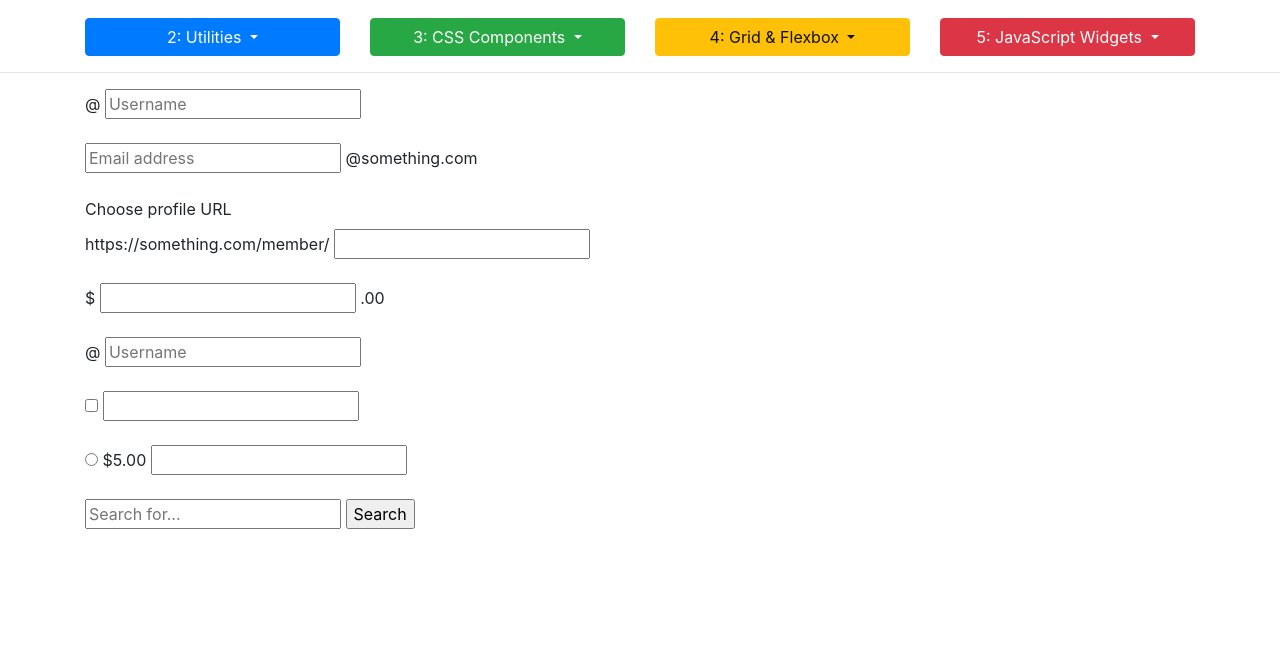
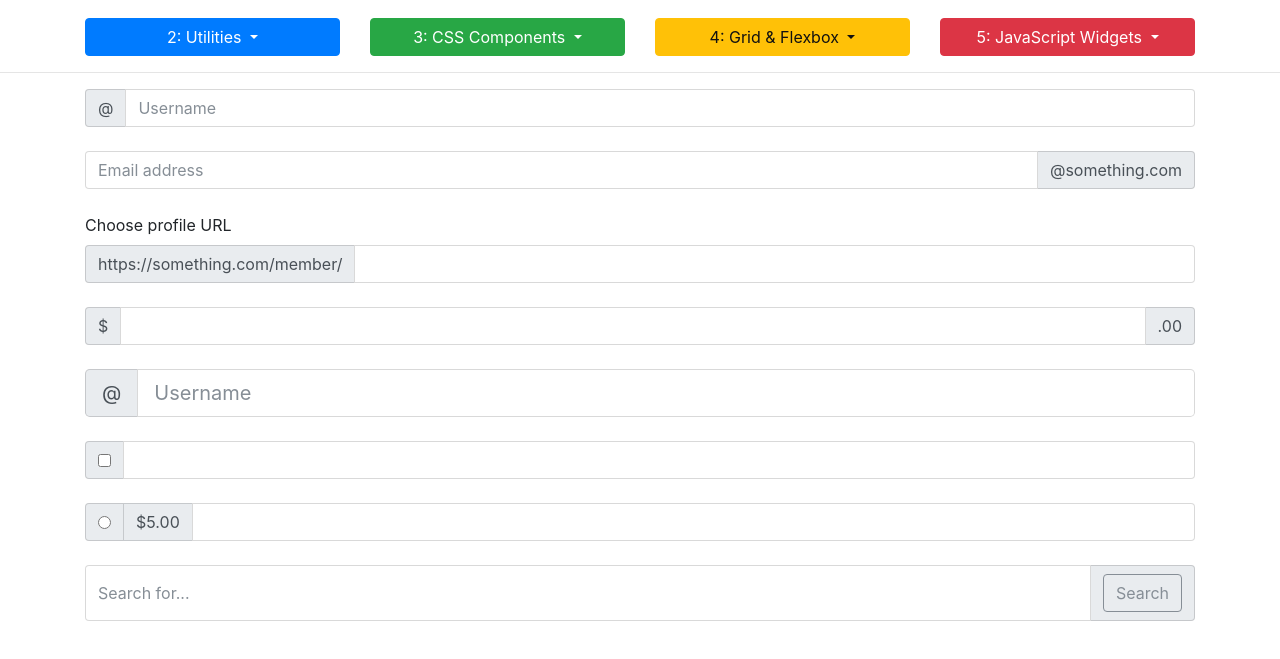
Before and after one commit to a-soliman/bootstrap4, a website: page src/3_6_input_groups.html in a window 1280 px wide. Shown: the part 109-768 px from the top of the page. Drawn offline with nearby package versions, Linux system fonts and the light colour scheme.

Commit message:
working with input groups and add-ons

```diff
--- a/src/3_6_input_groups.html
+++ b/src/3_6_input_groups.html
@@ -81,52 +81,52 @@
       <div class="container">
         <!--########################START HERE#########################-->
 
-        <div>
-            <span>@</span>
-            <input type="text" placeholder="Username">
+        <div class="input-group">
+            <span class="input-group-addon">@</span>
+            <input class="form-control" type="text" placeholder="Username">
         </div>
         <br>
-        <div>
-            <input type="text" placeholder="Email address">
-            <span>@something.com</span>
+        <div class="input-group">
+            <input class="form-control" type="text" placeholder="Email address">
+            <span class="input-group-addon">@something.com</span>
         </div>
         <br>
         <label for="profile-url">Choose profile URL</label>
-        <div>
-            <span>https://something.com/member/</span>
-            <input type="text" id="profile-url">
+        <div class="input-group">
+            <span class="input-group-addon">https://something.com/member/</span>
+            <input class="form-control" type="text" id="profile-url">
         </div>
         <br>
-        <div>
-            <span>$</span>
-            <input type="text">
-            <span>.00</span>
+        <div class="input-group">
+            <span class="input-group-addon">$</span>
+            <input class="form-control" type="text">
+            <span class="input-group-addon">.00</span>
         </div>
         <br>
-        <div>
-            <span>@</span>
-            <input type="text" placeholder="Username">
+        <div class="input-group input-group-lg">
+            <span class="input-group-addon">@</span>
+            <input class="form-control" type="text" placeholder="Username">
         </div>
         <br>
-        <div>
-            <span>
+        <div class="input-group">
+            <span class="input-group-addon">
                 <input type="checkbox">
             </span>
-            <input type="text">
+            <input class="form-control" type="text">
         </div>
         <br>
-        <div>
-            <span>
+        <div class="input-group">
+            <span class="input-group-addon">
                 <input type="radio">
             </span>
-            <span>$5.00</span>
-            <input type="text">
+            <span class="input-group-addon">$5.00</span>
+            <input class="form-control" type="text">
         </div>
         <br>
-         <div>
-            <input type="text" placeholder="Search for...">
-            <span>
-                <button type="button">Search</button>
+         <div class="input-group">
+            <input class="form-control" type="text" placeholder="Search for...">
+            <span class="input-group-addon">
+                <button class="btn btn-outline-secondary" type="button">Search</button>
             </span>
         </div>
 
```
Also changed, not shown: dist/3_6_input_groups.html.
